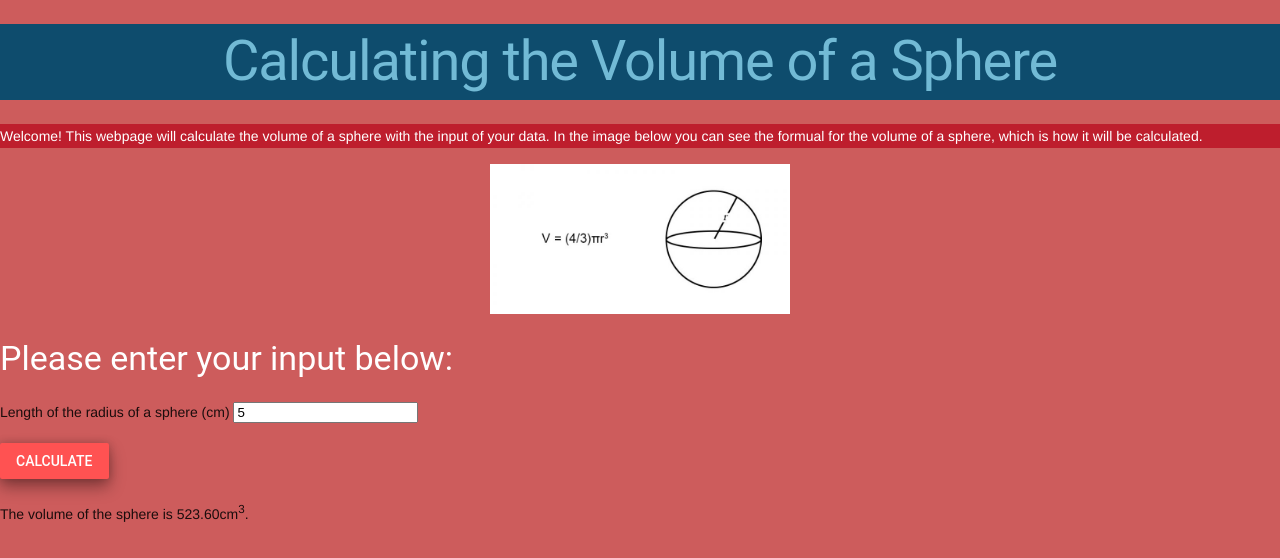
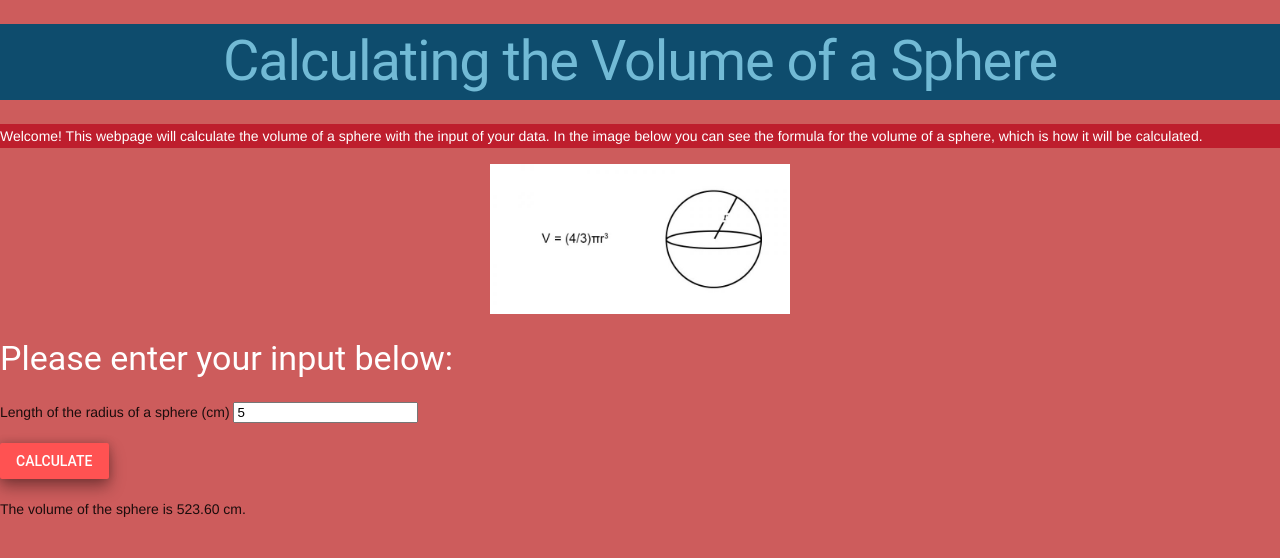
Before and after one commit to ICS20-Programming-LilyC/Unit3-03-HTML-VolumeSphere, a plain HTML site: page index.html in a window 1280 px wide. Both pictures are taken after typing "5" into the empty fields and a click on the input "Calculate". Drawn offline with nearby package versions, Linux system fonts and the light colour scheme.

Commit message:
Corrected spelling

```diff
--- a/index.html
+++ b/index.html
@@ -31,7 +31,7 @@
 
     <!--Header and text-->
     <h1>Calculating the Volume of a Sphere</h1>
-    <p>Welcome! This webpage will calculate the volume of a sphere with the input of your data. In the image below you can see the formual for the volume of a sphere, which is how it will be calculated.</p>
+    <p>Welcome! This webpage will calculate the volume of a sphere with the input of your data. In the image below you can see the formula for the volume of a sphere, which is how it will be calculated.</p>
 
     <!--Image-->
     <center>
--- a/js/script.js
+++ b/js/script.js
@@ -1,7 +1,7 @@
-// Copyright (c) 2022 ZoiaB All rights reserved
+// Copyright (c) 2022 Lily C All rights reserved
 //
-// Created by: ZoiaB
-// Created on: Apr 2022
+// Created by: Lily C
+// Created on: 04/03/2023
 // This file contains the JS functions for index.html
 
 "use strict"
@@ -10,5 +10,5 @@ function functionCalculate() {
   let radiusSphere = parseFloat(document.getElementById("radius").value);
   const pi = Math.PI;
   let volume = radiusSphere ** 3 * pi * 4 / 3;
-  document.getElementById("display-results").innerHTML = "The volume of the sphere is " + volume.toFixed(2) + "cm<sup>3</sup>.";
+  document.getElementById("display-results").innerHTML = "The volume of the sphere is " + volume.toFixed(2) + " cm.";
 }
```
